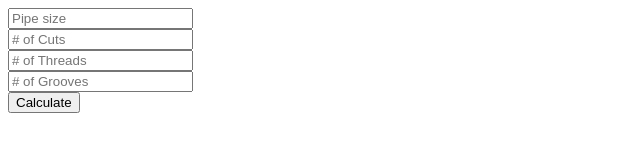
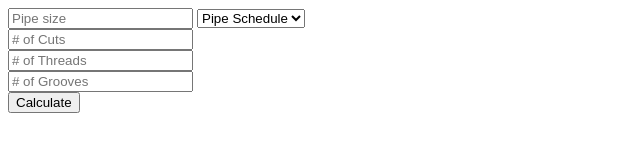
Before and after one commit to AllTexFTW/fab.github.io, a plain HTML site: page index.html in a window 1280 px wide. Shown: the whole page, without its empty margins (0-640 px from the left). Drawn offline with Linux system fonts and the light colour scheme.

Commit message:
Update index.html

```diff
--- a/index.html
+++ b/index.html
@@ -10,6 +10,12 @@
 
 <body>
   <input id="pSize" placeholder="Pipe size">
+
+  <select name="schedule" id="scheudle">
+    <option value="" disabled selected>Pipe Schedule</option>
+    <option value="STD">STD</option>
+    <option value="XH">XH</option>
+  </select>
   <br>
   <input id="cuts" placeholder="# of Cuts">
    <br>
```
